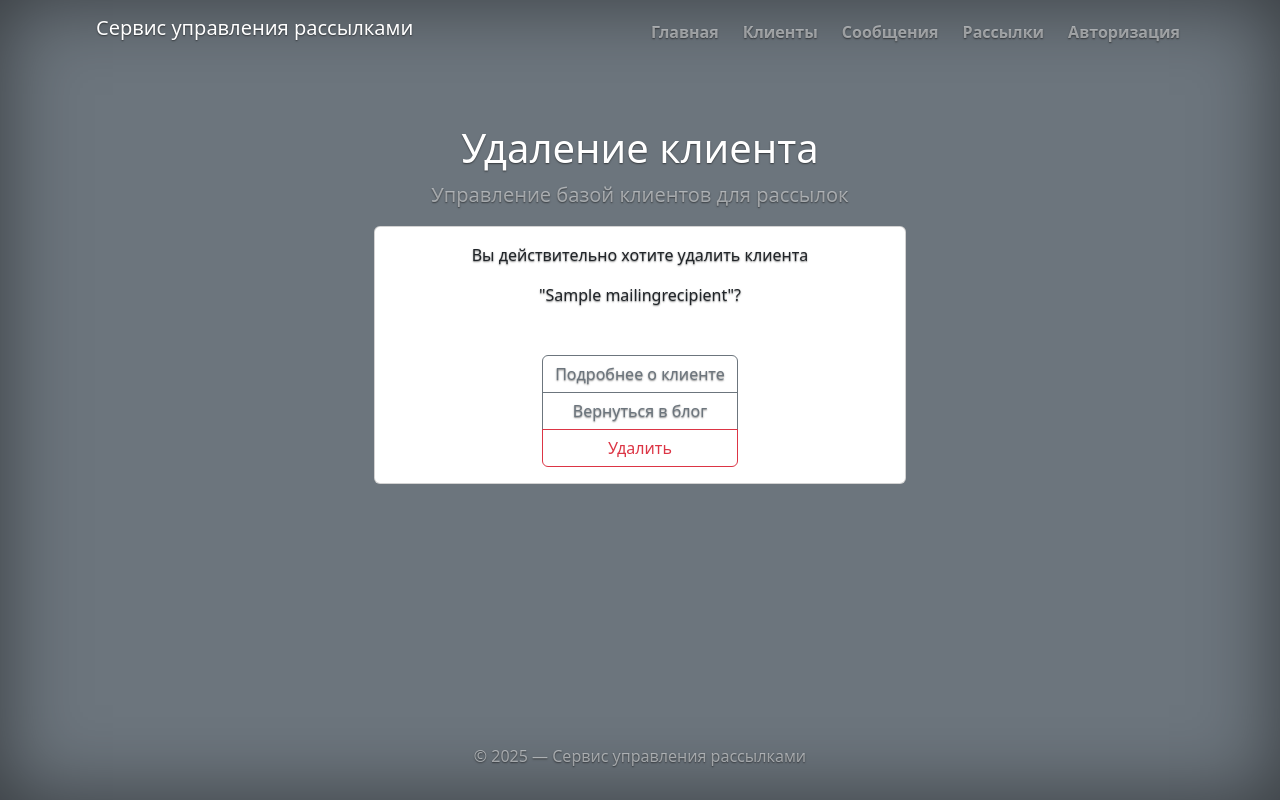
After one commit to hristyaa/DjangoMailingService, a Django app: page /clients/delete/1/ in a window 1280 px wide. The commit adds this page. Run offline with Django 5.2, Linux system fonts and the light colour scheme; tables that the repository leaves empty hold one stand-in row (values such as "Sample post"); some libraries are stand-ins or nearby versions.

Commit message:
MailingRecipientDeleteView

```diff
--- /dev/null
+++ b/mailing_service/templates/mailing_service/mailing_recipient_confirm_delete.html
@@ -0,0 +1,41 @@
+{% extends 'mailing_service/base_inner.html' %}
+{% load my_tags %}
+
+{% block title %}Управление клиентами{% endblock %}
+
+{% block inner_content%}
+<h3 class="display-6">Удаление клиента</h3>
+<p class="lead text-white-50">Управление базой клиентов для рассылок</p>
+<div class="container">
+    <div class="row justify-content-center">
+        <div class="col-md-8 col-lg-6">
+            <form class="row" method="post" enctype="multipart/form-data">
+                <div class="card">
+                    <div class="card-body text-center w-auto">
+                        <p class="card-text text-center"> Вы действительно хотите удалить клиента</p>
+                        <p class="card-text text-center"> "{{ client.name }}"?</p>
+                        <div class="card-body">
+                            {% csrf_token %}
+                        </div>
+                        <div class="d-flex justify-content-center align-items-center">
+                            <div class="btn-group-vertical">
+                                <a class="btn btn-outline-secondary"
+                                   href="{% url 'mailing_service:detail_client' client.pk %}"
+                                   role="button">Подробнее о клиенте</a>
+                                <a class="btn btn-outline-secondary " href="{% url 'mailing_service:clients' %}"
+                                   role="button">Вернуться в блог</a>
+                                <button type="submit" class="btn btn-outline-danger">
+                                    Удалить
+                                </button>
+                            </div>
+                        </div>
+                    </div>
+                </div>
+            </form>
+        </div>
+    </div>
+</div>
+</div>
+</div>
+
+{% endblock %}
--- a/mailing_service/templates/mailing_service/mailing_recipient_detail.html
+++ b/mailing_service/templates/mailing_service/mailing_recipient_detail.html
@@ -25,9 +25,9 @@
                                     Редактировать
                                 </button>
                                 <ul class="dropdown-menu">
-                                    <li><a class="dropdown-item" href="#" role="button">Изменить</a>
+                                    <li><a class="dropdown-item" href="{% url 'mailing_service:update_client' client.pk %}" role="button">Изменить</a>
                                     </li>
-                                    <li><a class="dropdown-item" href="#" role="button">Удалить</a>
+                                    <li><a class="dropdown-item" href="{% url 'mailing_service:delete_client' client.pk %}" role="button">Удалить</a>
                                     </li>
                                 </ul>
                             </div>
--- a/mailing_service/templates/mailing_service/mailing_recipient_list.html
+++ b/mailing_service/templates/mailing_service/mailing_recipient_list.html
@@ -27,8 +27,8 @@
                                         Редактировать
                                     </button>
                                     <ul class="dropdown-menu">
-                                        <li><a class="dropdown-item" href="#" role="button">Изменить</a></li>
-                                        <li><a class="dropdown-item" href="#"role="button">Удалить</a></li>
+                                        <li><a class="dropdown-item" href="{% url 'mailing_service:update_client' client.pk %}" role="button">Изменить</a></li>
+                                        <li><a class="dropdown-item" href="{% url 'mailing_service:delete_client' client.pk %}"role="button">Удалить</a></li>
                                     </ul>
                                 </div>
                 </li>
--- a/mailing_service/urls.py
+++ b/mailing_service/urls.py
@@ -15,11 +15,8 @@ urlpatterns = [
     path("clients/", MailingRecipientListView.as_view(), name="clients"),
     path("clients/create/", MailingRecipientCreateView.as_view(), name="create_client"),
     path("clients/<int:pk>/", MailingRecipientDetailView.as_view(), name="detail_client"),
-    path("clients/update/", MailingRecipientUpdateView.as_view(), name="update_client"),
-    # path("posts/<int:pk>/", BlogPostDetailView.as_view(), name="post_detail"),
-    # path("posts/create/", BlogPostCreateView.as_view(), name="post_create"),
-    # path("posts/update/<int:pk>/", BlogPostUpdateView.as_view(), name="post_update"),
-    # path("posts/delete/<int:pk>/", BlogPostDeleteView.as_view(), name="post_delete"),
+    path("clients/update/<int:pk>/", MailingRecipientUpdateView.as_view(), name="update_client"),
+    path("clients/delete/<int:pk>/", MailingRecipientDeleteView.as_view(), name="delete_client"),
 ]
 
 if settings.DEBUG:
--- a/mailing_service/views.py
+++ b/mailing_service/views.py
@@ -39,5 +39,12 @@ class MailingRecipientUpdateView(UpdateView):
     template_name = 'mailing_service/mailing_recipient_form.html'
     success_url = reverse_lazy('mailing_service:clients')
 
-    # def get_success_url(self):
-    #     return reverse('mailing_service:client_detail', args=[self.kwargs.get('pk')])
+    def get_success_url(self):
+        return reverse('mailing_service:detail_client', args=[self.kwargs.get('pk')])
+
+
+class MailingRecipientDeleteView(DeleteView):
+    model = MailingRecipient
+    context_object_name = 'client'
+    template_name = 'mailing_service/mailing_recipient_confirm_delete.html'
+    success_url = reverse_lazy('mailing_service:clients')
```
